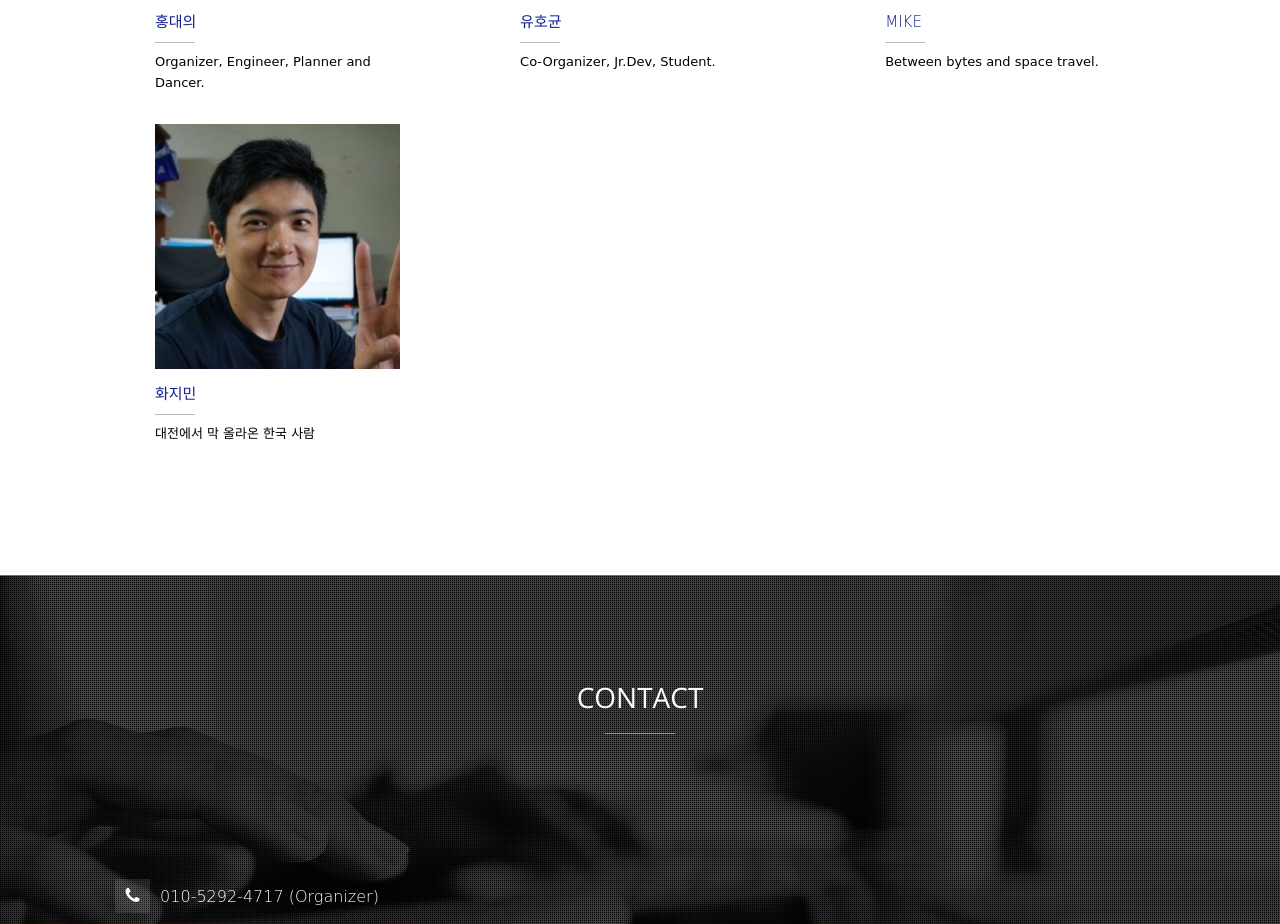
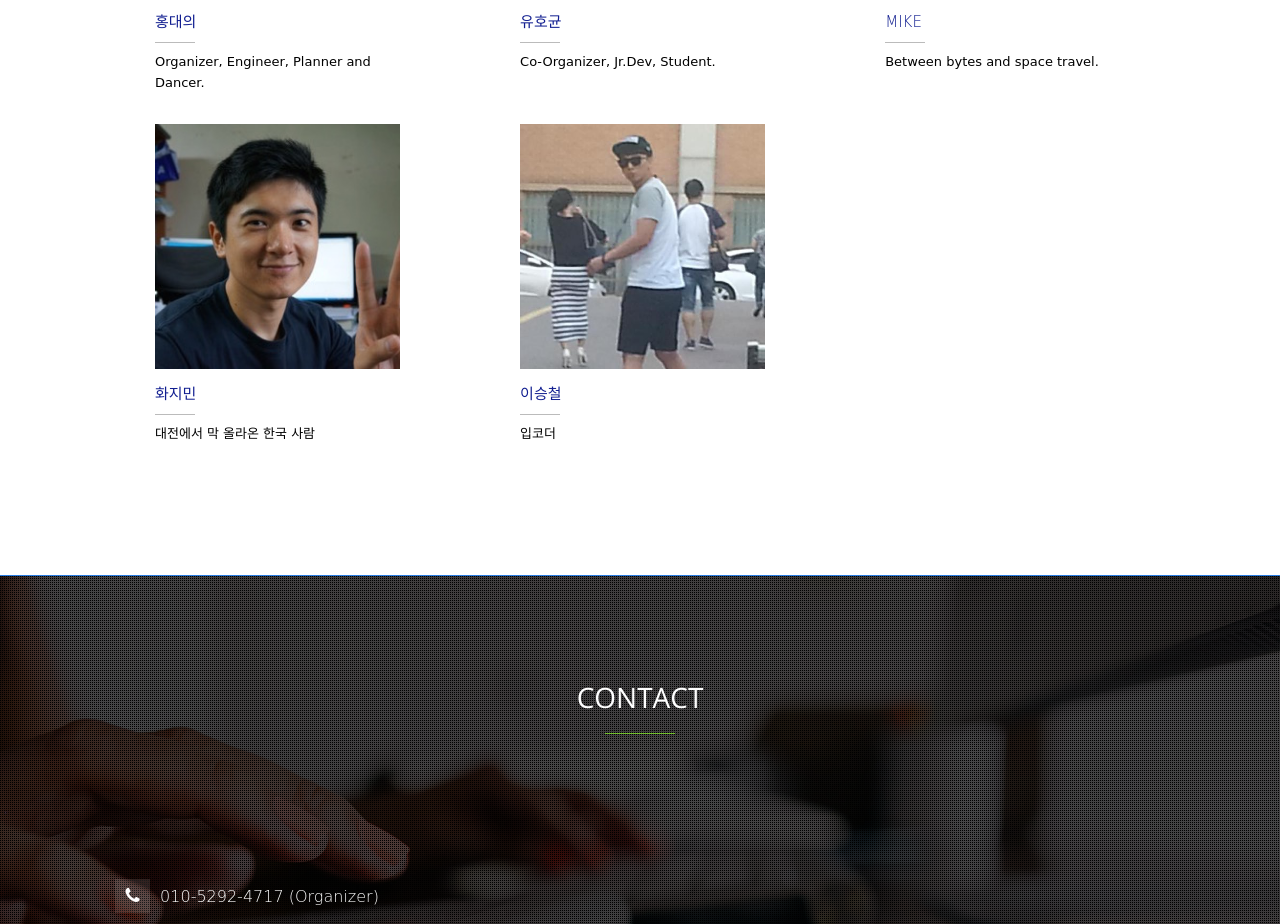
Before and after one commit to codeforincheon/homepage, a plain HTML site: page index.html in a window 1280 px wide. Shown: the part 2445-3369 px from the top of the page. Drawn offline with nearby package versions, Linux system fonts and the light colour scheme.

Commit message:
이승철 프로필 삽입

```diff
--- a/index.html
+++ b/index.html
@@ -310,6 +310,16 @@ The data-spy and data-target are part of the built-in Bootstrap scrollspy functi
                                 </div>
                                 <h3>화지민</h3>
                                 <p>대전에서 막 올라온 한국 사람</p>
+                            </li>
+                            <li class="col-sm-3 col-xs-9">
+                                <div class="team-img">
+                                    <img class="img-responsive" src="assets/img/team/meruk.jpg" alt="">
+                                    <ul>
+                                        <li><a target="_blank" href="https://www.facebook.com/seungchul.lee.186"><i class="icon-custom icon-sm rounded-x fa fa-facebook"></i></a></li>
+                                    </ul>
+                                </div>
+                                <h3>이승철</h3>
+                                <p>입코더</p>
                             </li>
                         </ul>
                     </div>
```
Also changed, not shown: assets/img/team/meruk.jpg (added).
